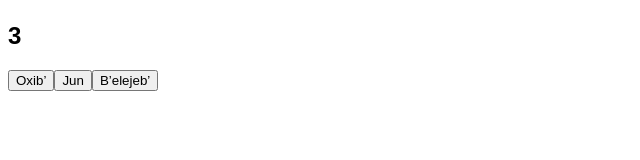
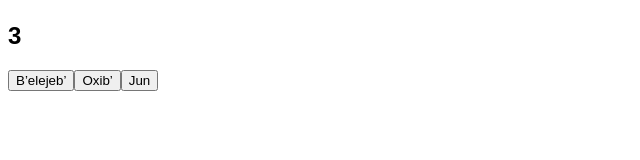
Before and after one commit to crlsktr/kiche, a SvelteKit app: page / in a window 1280 px wide. Shown: the part 133-293 px from the top of the page, without its empty margins (0-640 px from the left). Built offline with nearby package versions, Linux system fonts and the light colour scheme.

Commit message:
shuffle answer buttons

```diff
--- a/src/routes/+page.svelte
+++ b/src/routes/+page.svelte
@@ -2,13 +2,20 @@
     const animal_options:string[] = ["jaguar"];
     const numerals:string[] = ["𝋠","𝋡","𝋢","𝋣","𝋤","𝋥","𝋦","𝋧","𝋨","𝋩","𝋪","𝋫","𝋬","𝋭","𝋮","𝋯","𝋰","𝋱","𝋲","𝋳"];
     const numbers:string[] = ["Majb’al","Jun","Keb’","Oxib’","Kajib’","Job’","Waqib’","Wuqub’","Wajxaqib’","B’elejeb’","Lajuj","Julajuj","Kab’lajuj","Oxlajuj","Kajlajuj","Jolajuj","Waqlajuj","Wuqlajuj","Wajxaqlajuj","B’elejlajuj","juwinaq"]
-    const selected_animal :number = Math.floor(Math.random() * animal_options.length);
-    const selected_number :number = Math.floor(Math.random() * numerals.length);
+    const shuffleArray = (array:any[]) => {
+        for (let i = array.length - 1; i > 0; i--) {
+        const j = Math.floor(Math.random() * (i + 1));
+        [array[i], array[j]] = [array[j], array[i]];
+        }
+    }
+    let selected_animal :number = Math.floor(Math.random() * animal_options.length);
+    let selected_number :number = Math.floor(Math.random() * numerals.length);
     let images = Array(selected_number+1).join(animal_options[selected_animal]+",").split(",");
     let src = animal_options[selected_animal] + ".png";
     const random_selection = (options:any[]) => options[Math.floor(Math.random() * options.length)];
     let get_other_random = (not_this_one:string) => random_selection(numbers.filter(x => x !== not_this_one))
     let possible_options = [numbers[selected_number],get_other_random(numbers[selected_number]),get_other_random(numbers[selected_number])];
+    shuffleArray(possible_options);
     let latest_answer:string = "";
     const checkAnswer = (ans:string) => {latest_answer = ans;}
 </script>
```
